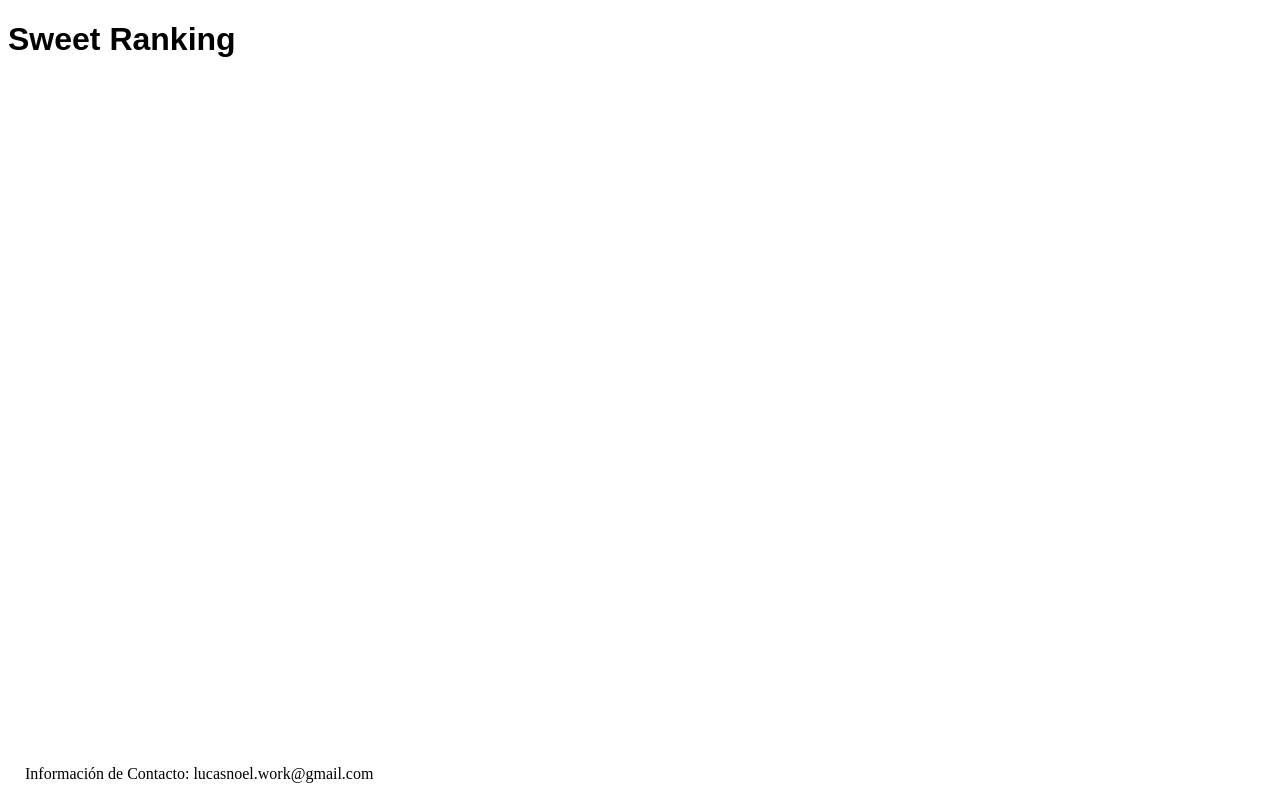
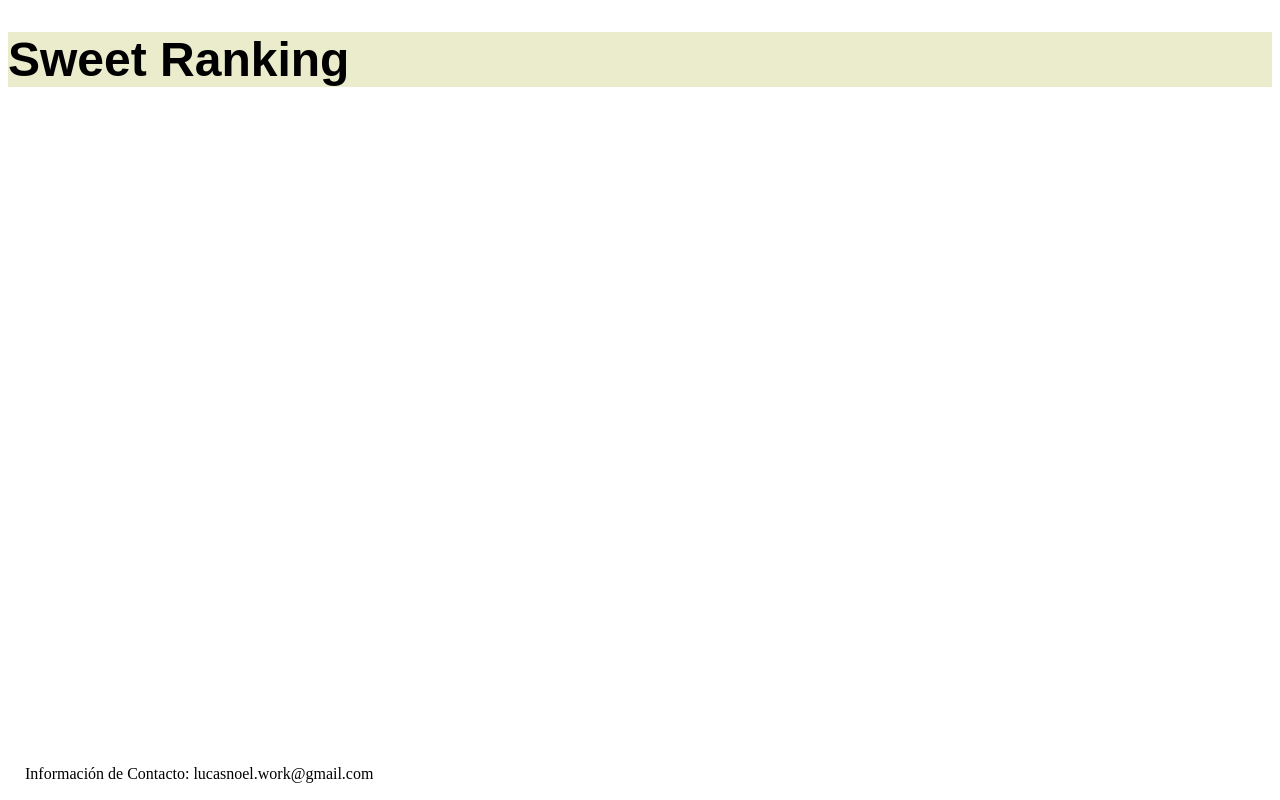
Before and after one commit to 0o114116/sweet-ranking, a plain HTML site: page index.html in a window 1280 px wide. Drawn offline with Linux system fonts and the light colour scheme; a web font is replaced by a local one.

Commit message:
Update styles.css

```diff
--- a/styles.css
+++ b/styles.css
@@ -1,5 +1,10 @@
+header {
+    background-color: #EAECCC;
+}
 header h1 {
     font-family: "Train One", sans-serif;
+    font-size: xxx-large;
+    font-color: #70694d;
 }
 
 footer {
```
